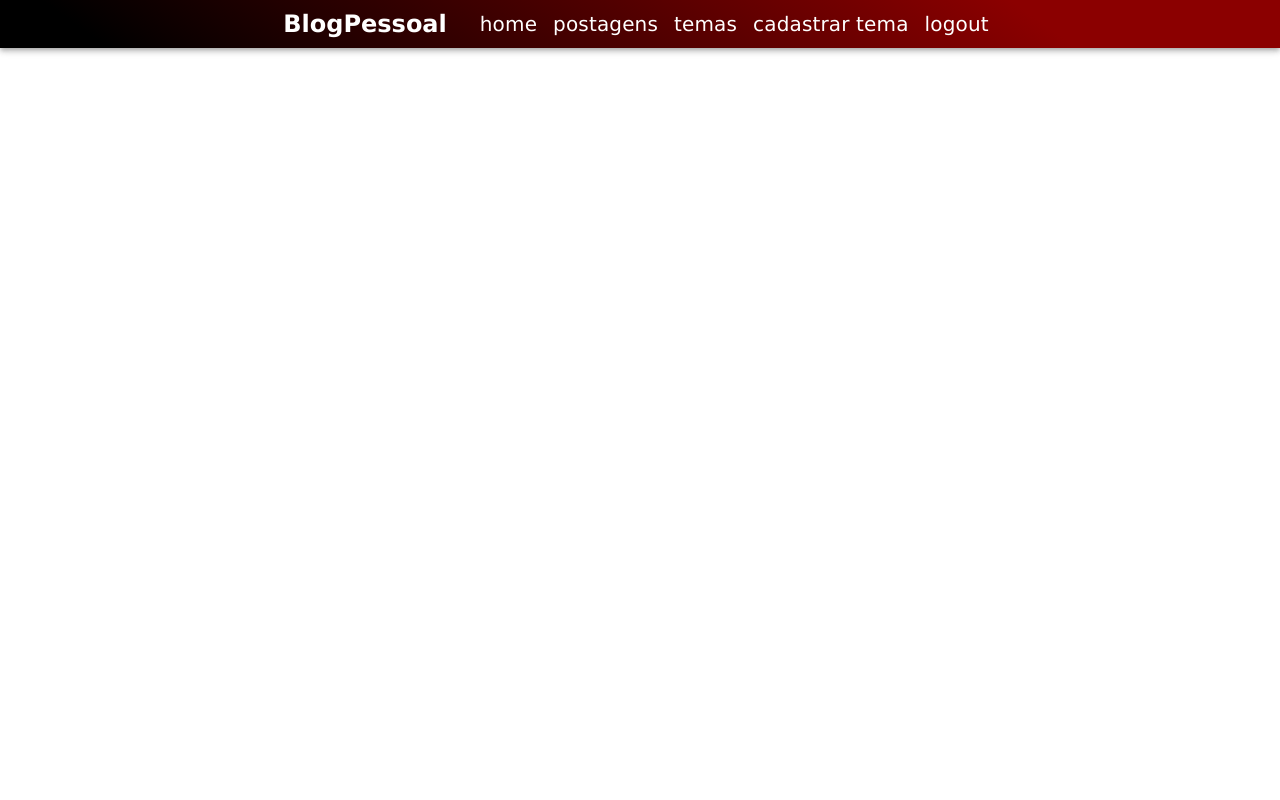
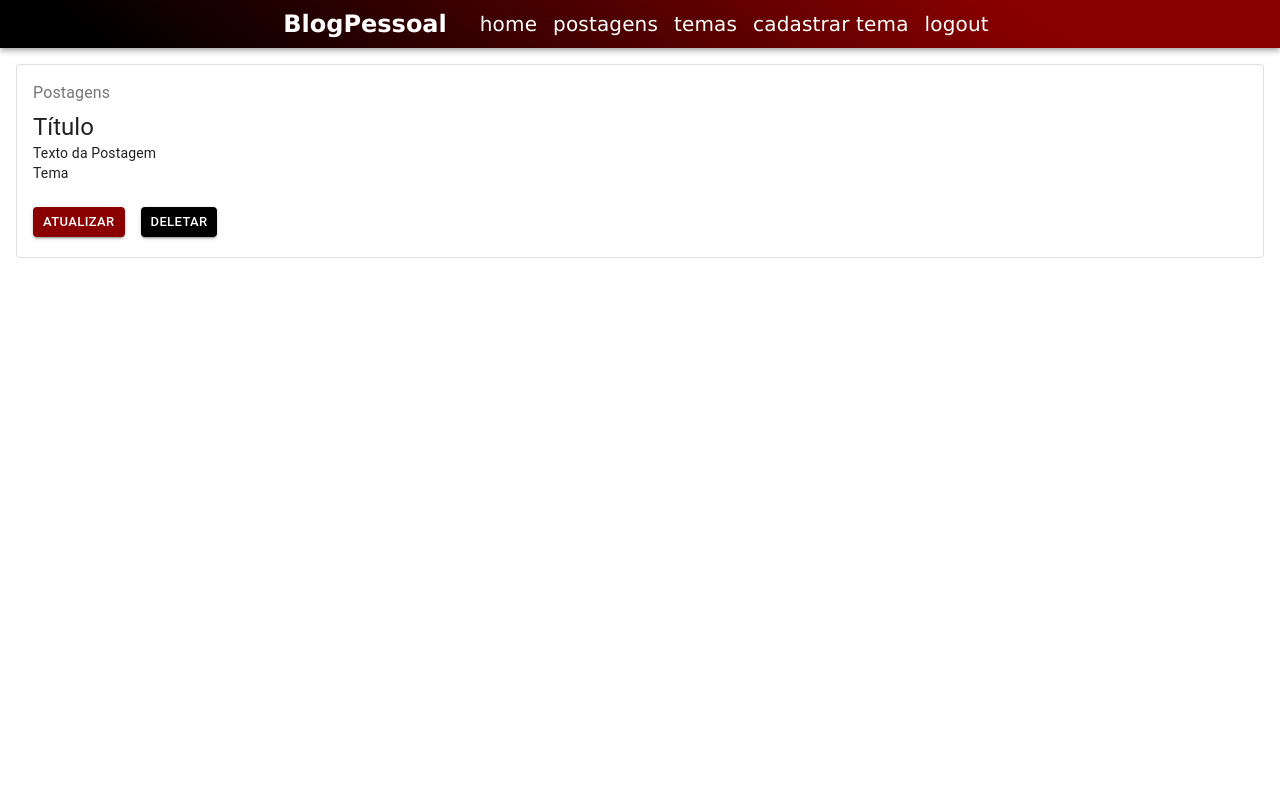
Before and after one commit to LauraBSouza/BlogPessoal_FrontEnd, a React (Create React App) app: page /posts in a window 1280 px wide. Shown: the top 800 px of the page. Built offline with nearby package versions, Linux system fonts and the light colour scheme.

Commit message:
Adicionando os componentes Postagens e Temas

```diff
--- a/src/App.tsx
+++ b/src/App.tsx
@@ -6,15 +6,17 @@
 import Home from './paginas/home/Home'
 import Login from './paginas/login/Login';
 import './App.css';
+import ListaTema from './components/temas/listaTema/ListaTema';
+import ListaPostagem from './components/postagens/listaPostagem/ListaPostagem';
 
 function App() {
   return (
     <Router>
       <Navbar />
       <Switch>
-        <div style={{minHeight: '100vh'}}>
+        <div style={{ minHeight: '100vh' }}>
 
-        <Route exact path='/'>
+          <Route exact path='/'>
             <Login />
           </Route>
 
@@ -29,6 +31,12 @@
           <Route path='/cadastrousuario'>
             <CadastroUsuario />
           </Route>
+          <Route path='/temas'>
+            <ListaTema />
+          </Route>
+          <Route path='/posts'>
+            <ListaPostagem />
+          </Route>
         </div>
       </Switch>
       <Footer />
--- /dev/null
+++ b/src/components/postagens/listaPostagem/ListaPostagem.css
@@ -0,0 +1,11 @@
+.text-decorator-none{
+    text-decoration: none;
+}
+
+.button1{
+    background-color: #8b0000 !important;
+ }
+
+ .button2{
+    background-color: black !important;
+ }
--- /dev/null
+++ b/src/components/postagens/listaPostagem/ListaPostagem.tsx
@@ -0,0 +1,50 @@
+import React from 'react'
+import { Link } from 'react-router-dom'
+import { Box, Card, CardActions, CardContent, Button, Typography } from '@material-ui/core';
+import './ListaPostagem.css';
+
+function ListaPostagem() {
+
+  return (
+    <>
+      <Box m={2} >
+        <Card variant="outlined">
+          <CardContent>
+            <Typography color="textSecondary" gutterBottom>
+              Postagens
+            </Typography>
+            <Typography variant="h5" component="h2">
+              Título
+            </Typography>
+            <Typography variant="body2" component="p">
+              Texto da Postagem
+            </Typography>
+            <Typography variant="body2" component="p">
+              Tema
+            </Typography>
+          </CardContent>
+          <CardActions>
+            <Box display="flex" justifyContent="center" mb={1.5}>
+
+              <Link to="" className="text-decorator-none" >
+                <Box mx={1}>
+                  <Button variant="contained" className="button1" size='small' color="primary" >
+                    atualizar
+                  </Button>
+                </Box>
+              </Link>
+              <Link to="" className="text-decorator-none">
+                <Box mx={1}>
+                  <Button variant="contained" size='small' color="secondary" className="button2">
+                    deletar
+                  </Button>
+                </Box>
+              </Link>
+            </Box>
+          </CardActions>
+        </Card>
+      </Box>
+    </>)
+}
+
+export default ListaPostagem;
--- /dev/null
+++ b/src/components/postagens/tabPostagem/TabPostagem.css
@@ -0,0 +1,7 @@
+.titulo{
+    font-weight: bold;
+ }
+
+ .appbar{
+    background-color: #6f0000;
+ }
--- /dev/null
+++ b/src/components/postagens/tabPostagem/TabPostagem.tsx
@@ -0,0 +1,35 @@
+import React, {useState} from 'react'
+import { AppBar, Tab, Tabs, Typography, Box } from '@material-ui/core';
+import { TabContext, TabPanel } from '@material-ui/lab';
+import ListaPostagem from '../listaPostagem/ListaPostagem';
+import './TabPostagem.css';
+
+
+function TabPostagem() {
+    const [value, setValue] = useState('1')
+    function handleChange(event: React.ChangeEvent<{}>, newValue: string){
+        setValue(newValue);
+    }
+  return (
+    <>
+      <TabContext value={value}>
+        <AppBar position="static" >
+          <Tabs centered indicatorColor="secondary" className='appbar' onChange={handleChange}>
+            <Tab label="Todas as postagens" value="1"/>
+            <Tab label="Sobre-nós" value="2" />
+          </Tabs>
+        </AppBar>
+        <TabPanel value="1" >
+          <Box display="flex" flexWrap="wrap" justifyContent="center">
+            <ListaPostagem />
+          </Box>
+        </TabPanel>
+        <TabPanel value="2">
+          <Typography variant="h5" gutterBottom color="textPrimary" component="h5" align="center" className="titulo">Sobre-nós</Typography>
+          <Typography variant="body1" gutterBottom color="textPrimary" align="justify">Lorem ipsum, dolor sit amet consectetur adipisicing elit. Dignissimos ut eveniet natus totam et, voluptate dicta tempore alias, odio nobis non eius cupiditate minima inventore pariatur! Ipsum itaque consectetur voluptatibus. Lorem ipsum dolor sit amet consectetur adipisicing elit. Quo velit consequuntur suscipit fugiat, nam quis quod quaerat veritatis et, vel ratione beatae, facere neque! Quo animi porro voluptate saepe deleniti? Lorem ipsum dolor sit amet consectetur adipisicing elit. Inventore adipisci, officia aut quidem dolorum deserunt iure dolorem doloribus velit nobis quas consequatur at ullam odit, nesciunt est nulla nihil excepturi!</Typography>
+        </TabPanel>
+      </TabContext>
+    </>
+  );
+}
+export default TabPostagem;
--- /dev/null
+++ b/src/components/temas/listaTema/ListaTema.css
@@ -0,0 +1,3 @@
+.text-decorator-none{
+    text-decoration: none;
+}
--- /dev/null
+++ b/src/components/temas/listaTema/ListaTema.tsx
@@ -0,0 +1,46 @@
+import React from 'react'
+import { Link } from 'react-router-dom'
+import { Box, Card, CardActions, CardContent, Button, Typography } from '@material-ui/core';
+import './ListaTema.css';
+
+function ListaTema() {
+
+  return (
+    <>
+      <Box m={2} >
+        <Card variant="outlined">
+          <CardContent>
+            <Typography color="textSecondary" gutterBottom>
+              Tema
+            </Typography>
+            <Typography variant="h5" component="h2">
+              Minha descrição
+            </Typography>
+          </CardContent>
+          <CardActions>
+            <Box display="flex" justifyContent="center" mb={1.5} >
+
+              <Link to="" className="text-decorator-none">
+                <Box mx={1}>
+                  <Button variant="contained" className="marginLeft" size='small' color="primary" >
+                    atualizar
+                  </Button>
+                </Box>
+              </Link>
+              <Link to="" className="text-decorator-none">
+                <Box mx={1}>
+                  <Button variant="contained" size='small' color="secondary">
+                    deletar
+                  </Button>
+                </Box>
+              </Link>
+            </Box>
+          </CardActions>
+        </Card>
+      </Box>
+    </>
+  );
+}
+
+
+export default ListaTema;
--- a/src/paginas/home/Home.tsx
+++ b/src/paginas/home/Home.tsx
@@ -1,6 +1,7 @@
 import React from "react";
 import { Typography, Box, Grid, Button } from "@material-ui/core";
 import './Home.css';
+import TabPostagem from "../../components/postagens/tabPostagem/TabPostagem";
 
 function Home() {
     return (
@@ -22,6 +23,7 @@
                 </Grid>
 
                 <Grid item xs={12} className="postagens">
+                    <TabPostagem />
                 </Grid>
 
             </Grid>
```
